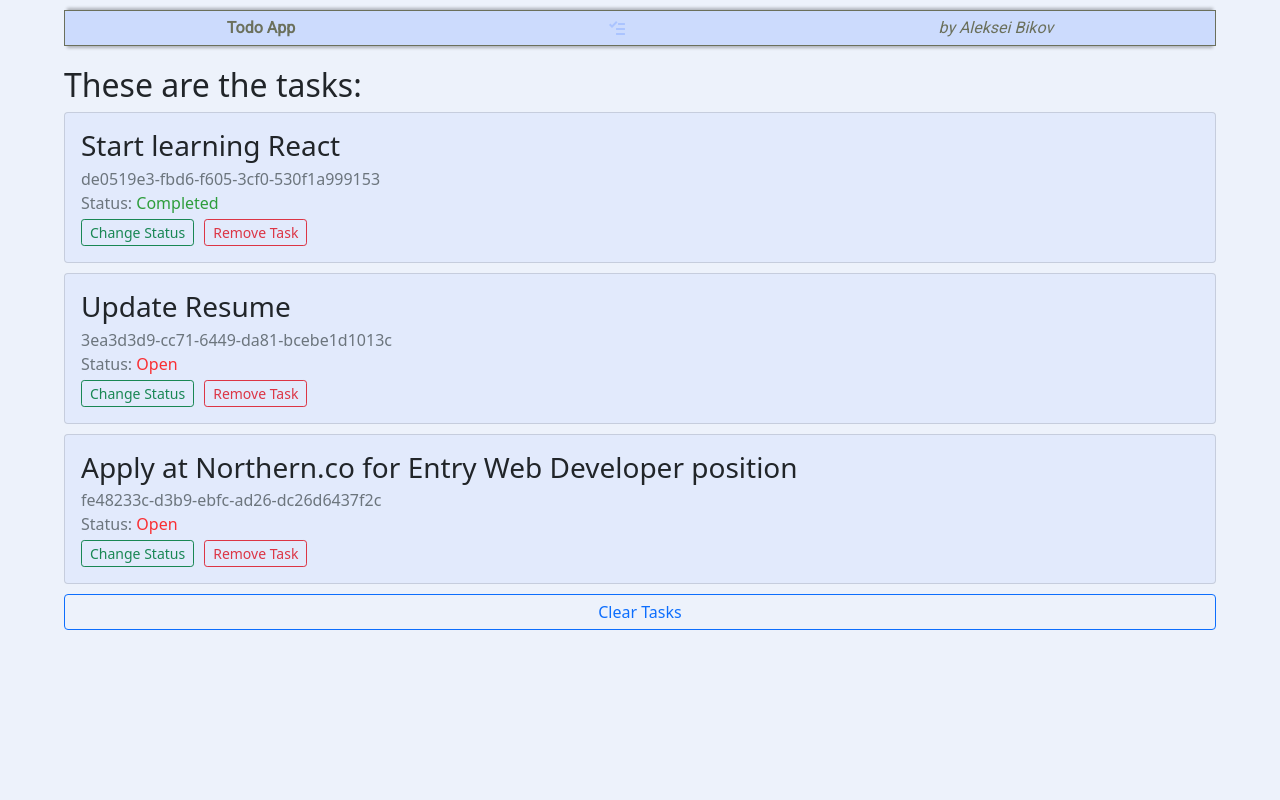
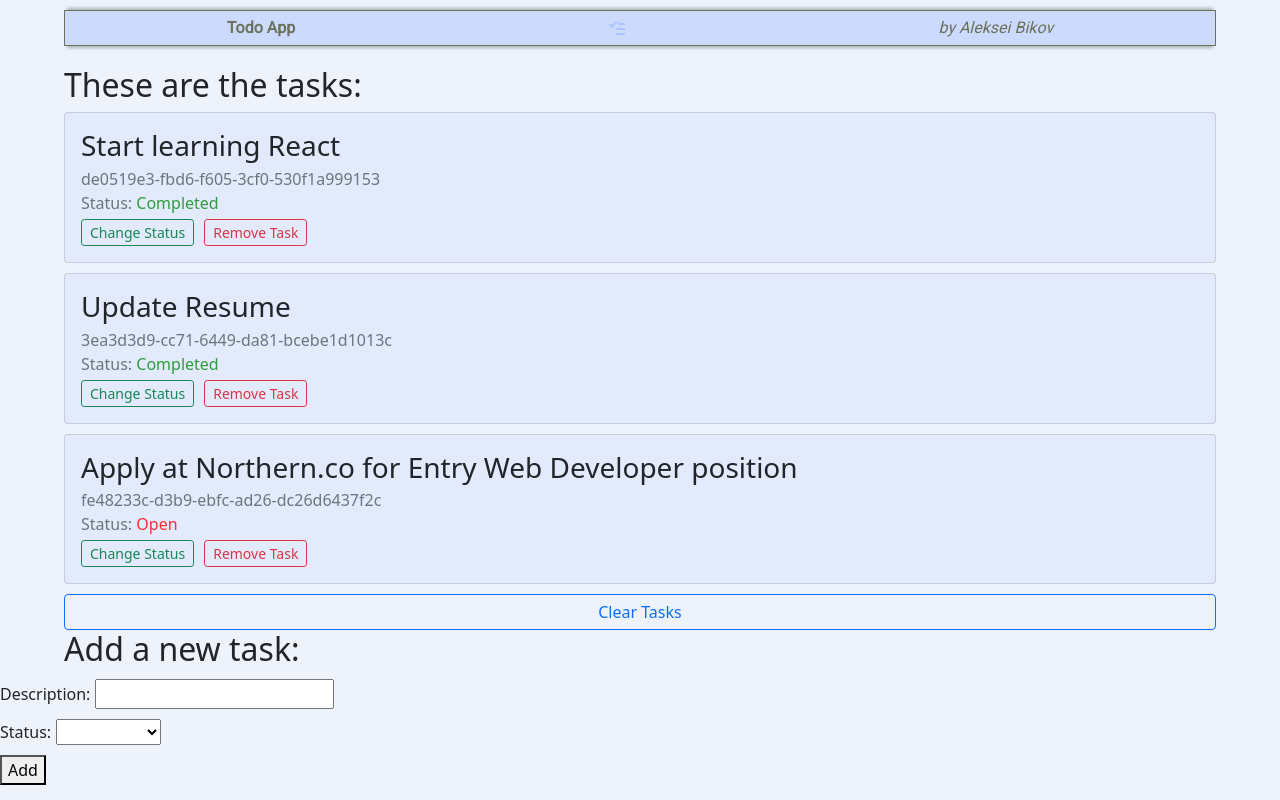
Before and after one commit to stepp4k/todo-app, a React (Create React App) app: page / in a window 1280 px wide. Built offline with nearby package versions, Linux system fonts and the light colour scheme.

Commit message:
Added Form

```diff
--- a/package.json
+++ b/package.json
@@ -14,6 +14,7 @@
     "react": "^17.0.2",
     "react-dom": "^17.0.2",
     "react-icons": "^4.3.1",
+    "react-router-dom": "^6.2.1",
     "react-scripts": "5.0.0",
     "react-uuid": "^1.0.2",
     "sass": "^1.49.0",
--- /dev/null
+++ b/src/components/Tasks/Form/Form.js
@@ -0,0 +1,44 @@
+import React from "react";
+import './Form.scss';
+
+export default class Form extends React.Component {
+    constructor(props) {
+        super(props);
+
+        this.state = {
+            description: '',
+            isDone: false,
+            errorMessage: null
+        }
+    }
+
+    handleDescriptionChange = (e) => {
+        //console.log(e.target.value);
+        this.setState({ description: e.target.value })
+    }
+
+    render() {
+        return (
+            <>
+                <h2>Add a new task:</h2>
+                <form>
+                    <label>
+                        <span>Description:</span>
+                        <input type="type" maxLength={150} onChange={this.handleDescriptionChange}></input>
+                    </label>
+                    <label>
+                        <span>Status:</span>
+                        <select >
+                            <option value=""></option>
+                            <option value="true">Completed</option>
+                            <option value="false">Open</option>
+                        </select>
+                    </label>
+                    <label>
+                        <button type="submit">Add</button>
+                    </label>
+                </form>
+            </>
+        );
+    }
+}
--- /dev/null
+++ b/src/components/Tasks/Form/Form.scss
@@ -0,0 +1,9 @@
+form {
+    label {
+        display: block;
+        margin-top: 10px;
+        span {
+            margin-right: 5px;
+        }
+    }
+}
--- a/src/components/Tasks/Tasks.js
+++ b/src/components/Tasks/Tasks.js
@@ -2,6 +2,7 @@ import React from "react";
 import uuid from 'react-uuid';
 import Task from './Task/Task';
 import './Tasks.scss';
+import Form from "./Form/Form";
 
 class Tasks extends React.Component {
     constructor(props) {
@@ -23,7 +24,7 @@ class Tasks extends React.Component {
             {
                 id: uuid(),
                 description: 'Update Resume',
-                done: false
+                done: true
             },
             {
                 id: uuid(),
@@ -71,9 +72,14 @@ class Tasks extends React.Component {
                             );
                         }
                     )}
+
                 </div>
+
                 <div className="buttonContainer">
                     <button className='clear btn btn-outline-primary' onClick={this.handleClearTasks}>Clear Tasks</button>
+                </div>
+                <div className="form">
+                    <Form />
                 </div>
             </div>
         );
--- a/src/index.js
+++ b/src/index.js
@@ -1,6 +1,6 @@
 import React from 'react';
 import ReactDOM from 'react-dom';
-import './index.css';
+import './index.scss';
 import App from './App';
 import reportWebVitals from './reportWebVitals';
 import 'bootstrap/dist/css/bootstrap.css';
```
Also changed, not shown: src/index.scss (renamed from src/index.css), 1 other file (tests, documents, lock files or other folders).
